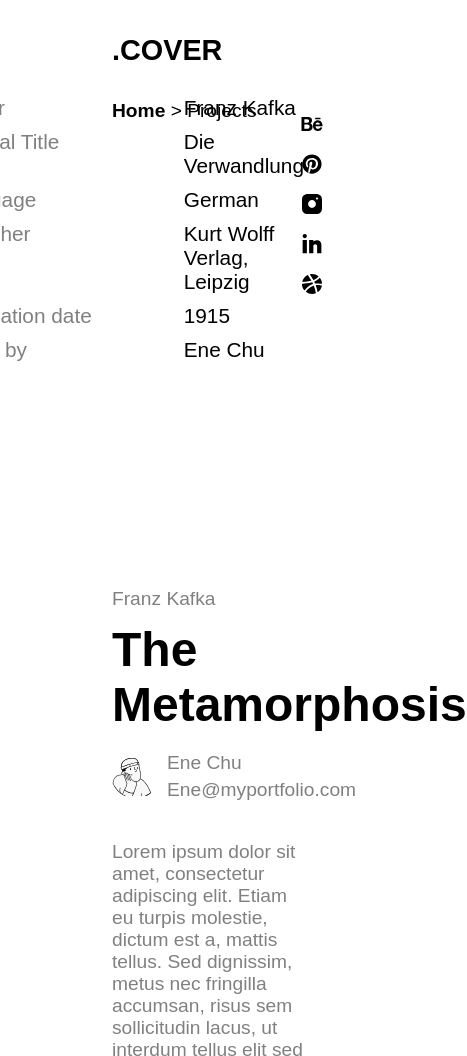
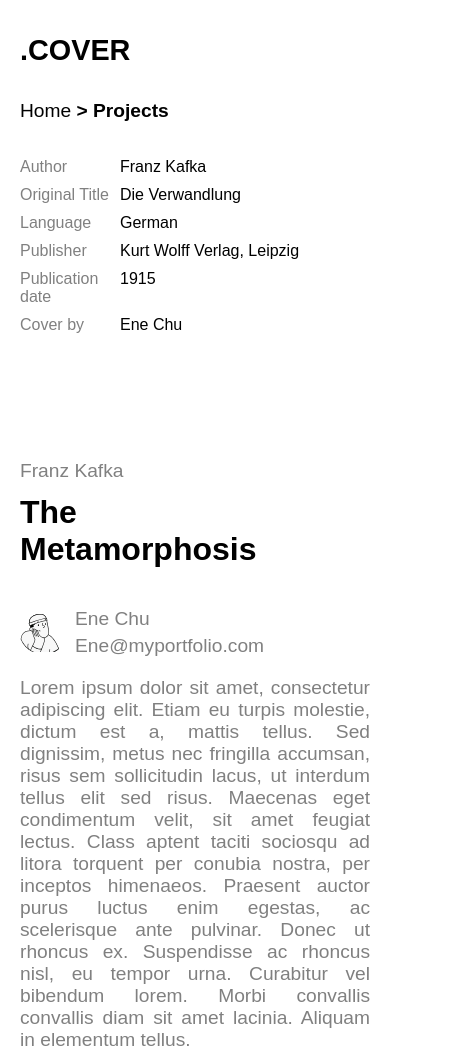
Before and after one commit to pidhornyidanylo/dotcover-vanilla, a website built with Vite: page book.html in a window 390 px wide. Shown: the top 1056 px of the page, 467 px wide, since content can reach past the window. Built offline with nearby package versions, Linux system fonts and the light colour scheme.

Commit message:
updated book.html code, added responsive styles

```diff
--- a/src/book/book.css
+++ b/src/book/book.css
@@ -15,6 +15,7 @@ body {
 
 #right-section {
 	width: 90vw;
+	min-height: 100vh;
 	background-repeat: no-repeat;
 	background-size: cover;
 	background-position: center;
@@ -46,7 +47,7 @@ body {
 	transform: scale(1.3);
 }
 
-.page-info {
+.page-head {
 	position: absolute;
 	display: flex;
 	flex-direction: column;
@@ -56,24 +57,26 @@ body {
 	color: black;
 }
 
-.app-title {
+.page-logo {
 	font-family: "Libre Franklin", sans-serif;
 	font-size: 1.8em;
 	font-weight: 900;
 	margin: 0 0 33px;
 }
 
-.page-title {
+.page-route {
 	font-family: "Poppins", sans-serif;
 	text-align: start;
 	font-size: 1.2em;
 	font-weight: lighter;
+	font-weight: 600;
+
 }
 
-.page-title a {
+.page-route a {
 	color: black;
 	text-decoration: none;
-	font-weight: 600;
+	font-weight: 300;
 }
 
 #left-section {
@@ -82,39 +85,46 @@ body {
 	padding: 38px 86px 38px 112px;
 	display: flex;
 	flex-direction: column;
-	justify-content: center;
-	gap: 200px;
+	justify-content: space-between;
 }
 
-.more-autor-book {
+.book-addinfo {
 	align-self: flex-end;
-	padding-top: 58px;
+	padding-top: 80px;
 	display: flex;
 	flex-direction: column;
 	gap: 10px;
 }
 
-.more-autor-book div {
+.addinfo-item {
 	display: flex;
 	gap: 40px;
 }
 
-.more-autor-book div span {
+.addinfo-item span {
 	font-family: "Poppins", sans-serif;
 	font-size: 1.3em;
 }
 
-.more-autor-book div span:first-child {
+.addinfo-item span:first-child {
 	width: 200px;
 	color: gray;
 	font-weight: 100;
 }
 
-.more-autor-book div span:last-child {
+.addinfo-item span:last-child {
 	flex: 1;
 }
 
-.more-book-book .about-author {
+.main-info {
+	flex: 1;
+	display: flex;
+	flex-direction: column;
+	justify-content: flex-end;
+	flex-grow: inherit;
+}
+
+.book-author {
 	font-family: "Poppins", sans-serif;
 	font-weight: 300;
 	font-size: 1.2em;
@@ -122,36 +132,36 @@ body {
 	margin-bottom: 12px;
 }
 
-.more-book-book .about-book {
+.book-title {
 	font-family: "Libre Caslon Text", sans-serif;
 	font-weight: 600;
-	font-size: 3em;
-	margin: 0 0 20px;
+	font-size: 3.5em;
+	margin: 0 0 40px;
 }
 
 .designer-info {
 	display: flex;
 	gap: 15px;
 	align-items: center;
-	margin-bottom: 40px;
+	margin-bottom: 20px;
 }
 
-.designer-info div {
+.designer-social {
 	display: flex;
 	flex-direction: column;
 	gap: 5px;
 }
 
-.designer-info div p {
+.designer-social p {
 	font-family: "Poppins", sans-serif;
 	margin: 0;
 }
 
-.designer-info div p:last-child {
+.designer-social p:last-child {
 	color: gray;
 }
 
-.more-book-book p {
+.main-info p {
 	font-family: "Poppins", sans-serif;
 	font-size: 1.2em;
 	color: gray;
@@ -170,17 +180,86 @@ body {
 	width: 10px;
 }
 
-/* Track */
 ::-webkit-scrollbar-track {
 	background: #f1f1f1;
 }
 
-/* Handle */
 ::-webkit-scrollbar-thumb {
 	background: #888;
 }
 
-/* Handle on hover */
 ::-webkit-scrollbar-thumb:hover {
 	background: #555;
 }
+
+
+
+@media (max-width: 1800px) {
+	#left-section {
+		padding-right: 20px;
+	}
+
+	.addinfo-item {
+		display: flex;
+		gap: 20px;
+	}
+
+	.addinfo-item span {
+		font-family: "Poppins", sans-serif;
+		font-size: 1.2em;
+	}
+
+	.addinfo-item span:first-child {
+		width: 110px;
+	}
+}
+
+@media (max-width: 1250px) {
+	#left-section {
+		padding-left: 20px;
+	}
+
+	.page-head {
+		left: 20px;
+	}
+
+	.addinfo-item span {
+		font-family: "Poppins", sans-serif;
+		font-size: 1em;
+	}
+
+	.addinfo-item {
+		gap: 10px;
+	}
+
+	.addinfo-item span:first-child {
+		width: 90px;
+	}
+}
+
+@media (max-width: 992px) {
+	body {
+		overflow-y: scroll;
+	}
+	#left-section {
+		gap: 100px;
+	}
+
+	#right-section {
+		display: none;
+	}
+
+}
+
+@media (max-width: 425px) {
+	.book-addinfo {
+		padding-top: 120px;
+		align-self: flex-start;
+	}
+	.book-title {
+		font-size: 2em;
+	}
+	p {
+		text-align: justify;
+	}
+}
--- a/src/book/book.ts
+++ b/src/book/book.ts
@@ -11,40 +11,40 @@ function updateBookPageHtml(currentIndex: number) {
 	const currentAuthor = data[currentIndex];
 	if (bookContainer) {
 		bookContainer.innerHTML = `
-        <div class="page-info">
-            <h4 class="app-title">.COVER</h4>
-            <span class="page-title"><a href="/index.html">Home</a> > Projects</span>
+        <div class="page-head">
+            <h4 class="page-logo">.COVER</h4>
+            <span class="page-route"><a href="/index.html">Home</a> > Projects</span>
         </div>
         <section id="left-section">
-            <div class="more-autor-book">
-                <div>
+            <div class="book-addinfo">
+                <div class="addinfo-item">
                     <span>Author</span>
                     <span>${currentAuthor.publication.author}</span>
                 </div>
-                <div>
+                <div class="addinfo-item">
                     <span>Original Title</span>
                     <span>${currentAuthor.publication.original_title}</span>
                 </div>
-                <div>
+                <div class="addinfo-item">
                     <span>Language</span>
                     <span>${currentAuthor.publication.language}</span>
                 </div>
-                <div>
+                <div class="addinfo-item">
                     <span>Publisher</span>
                     <span>${currentAuthor.publication.publisher}</span>
                 </div>
-                <div>
+                <div class="addinfo-item">
                     <span>Publication date</span>
                     <span>${currentAuthor.publication.publication_date}</span>
                 </div>
-                <div>
+                <div class="addinfo-item">
                     <span>Cover by</span>
                     <span>${currentAuthor.publication.cover_by}</span>
                 </div>
             </div>
-            <div class="more-book-book">
-                <h4 class="about-author">${currentAuthor.publication.author}</h4>
-                <h2 class="about-book">${currentAuthor.book_info.title}</h2>
+            <div class="main-info">
+                <h4 class="book-author">${currentAuthor.publication.author}</h4>
+                <h2 class="book-title">${currentAuthor.book_info.title.split(' ')[0]}</br>${currentAuthor.book_info.title.split(' ')[1]}</h2>
                 <div class="designer-info">
                     <img src="./public/icons/Mansvg.svg" width="40px" height="40px" />
                     <div class="designer-social">
--- a/src/style.css
+++ b/src/style.css
@@ -91,13 +91,15 @@ body {
 	text-align: start;
 	font-size: 1.2em;
 	font-weight: lighter;
+	font-weight: 600;
 }
 
 .page-route a {
 	color: #fff;
 	font-size: 1.1em;
 	text-decoration: none;
-	font-weight: 600;
+	font-weight: 300;
+
 }
 
 .social-container {
```
